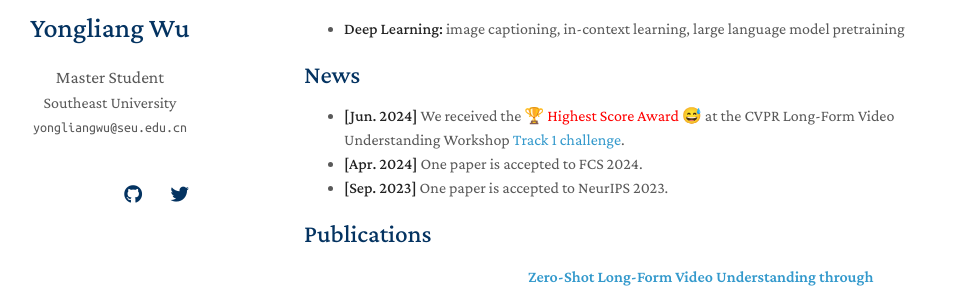
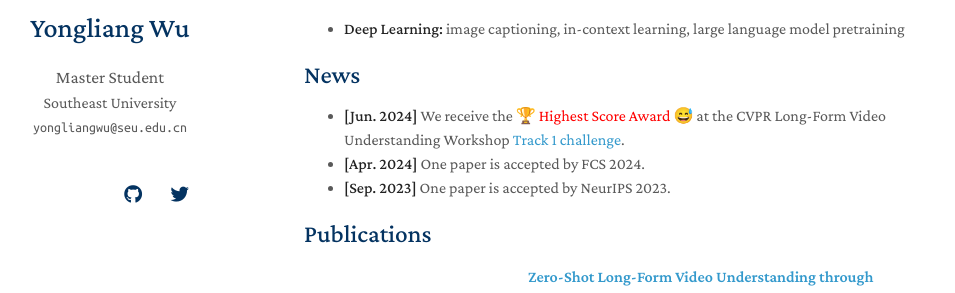
Before and after one commit to yongliang-wu/yongliang-wu.github.io, a Jekyll site: the page built from index.md, in a window 1280 px wide and 900 px high. Shown: the part 202-495 px from the top of the window, without its empty margins (166-1121 px from the left). Built offline with Jekyll 4.4.1, drawn with Linux system fonts in a browser that asks for light colours; nearby versions of some CDN libraries; a style sheet for code colours, icons or effects is not loaded; our own code applies the rules of GitHub Pages for plain Markdown files.

Commit message:
Update index.md

```diff
--- a/index.md
+++ b/index.md
@@ -12,9 +12,9 @@ I am currently a Master student at [Southeast University](https://www.seu.edu.cn
 
 ## News
 
-- **[Jun. 2024]** We received the <span style="color:red;">🏆 Highest Score Award 😅</span> at the CVPR Long-Form Video Understanding Workshop [Track 1 challenge](https://sites.google.com/view/loveucvpr24/track1).
-- **[Apr. 2024]** One paper is accepted to FCS 2024.
-- **[Sep. 2023]** One paper is accepted to NeurIPS 2023.
+- **[Jun. 2024]** We receive the <span style="color:red;">🏆 Highest Score Award 😅</span> at the CVPR Long-Form Video Understanding Workshop [Track 1 challenge](https://sites.google.com/view/loveucvpr24/track1).
+- **[Apr. 2024]** One paper is accepted by FCS 2024.
+- **[Sep. 2023]** One paper is accepted by NeurIPS 2023.
 
 {% include_relative _includes/publications.md %}
 
```
